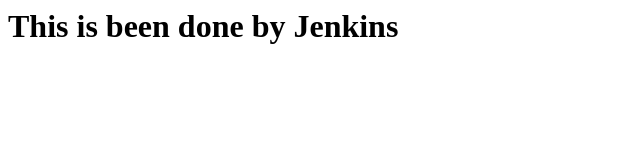
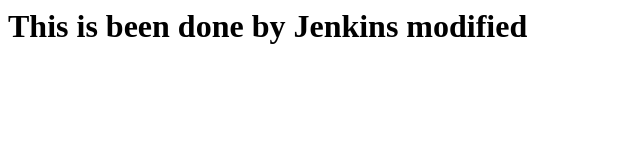
Before and after one commit to sudheerkatha/devopsbatchjenkins, a plain HTML site: page index.html in a window 1280 px wide. Shown: the whole page, without its empty margins (0-640 px from the left). Drawn offline with Linux system fonts and the light colour scheme.

Commit message:
Update index.html

```diff
--- a/index.html
+++ b/index.html
@@ -1 +1 @@
-<h1>This is been done by Jenkins</h1>
+<h1>This is been done by Jenkins modified</h1>
```
